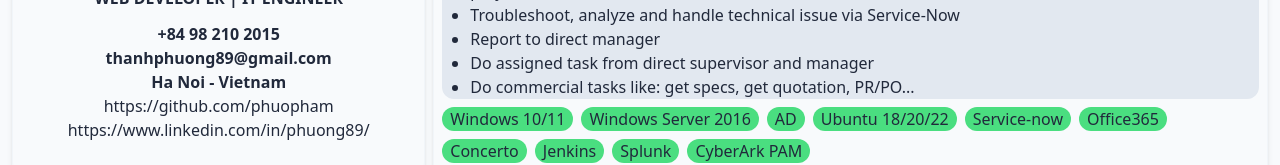
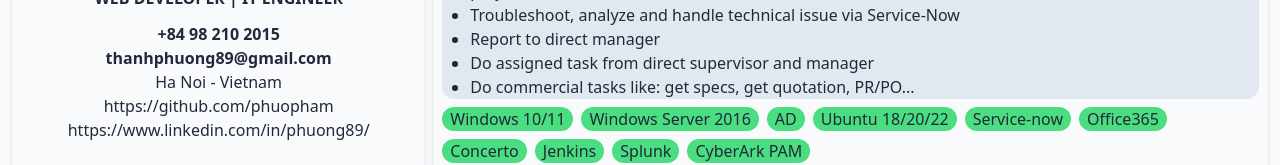
Before and after one commit to phuopham/resume, a React (Vite) app: page / in a window 1280 px wide. Shown: the part 484-649 px from the top of the page. Built offline with nearby package versions, Linux system fonts and the light colour scheme.

Commit message:
Update Profile.jsx

```diff
--- a/src/components/Profile.jsx
+++ b/src/components/Profile.jsx
@@ -14,8 +14,8 @@
             <div className='text-slate-400 mt-[-0.5em]'>{data.name_vi}</div>
             <div className='font-bold uppercase'>{data.title || 'Web developer | IT engineer'}</div>
             <div className='mt-3 font-bold'>{data.tel}</div>
-            <div className='font-bold'>{data.email}</div>
-            <div className='font-bold'>{data.location.city} - Vietnam</div>
+            <div className='font-bold'><a href={`mailto:${data.email}`}>{data.email}</a></div>
+            <div className='font-italic'>{data.location.city} - {data.location.countryCode == 'VN' ? 'Vietnam' : data.location.countryCode}</div>
             <a href={data.github}>{data.github}</a>
             <a href={data.linkedin} >{data.linkedin}</a>
         </div>
```
